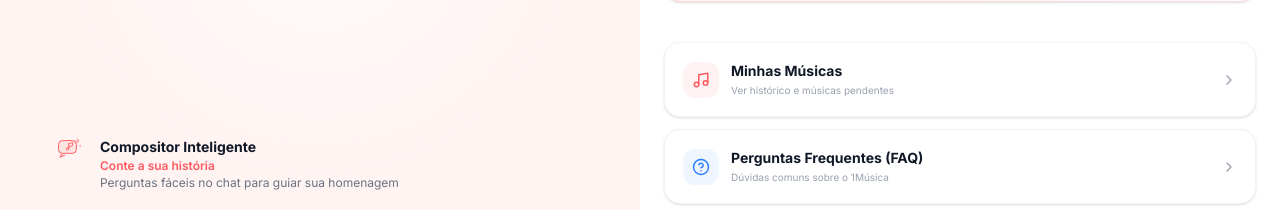
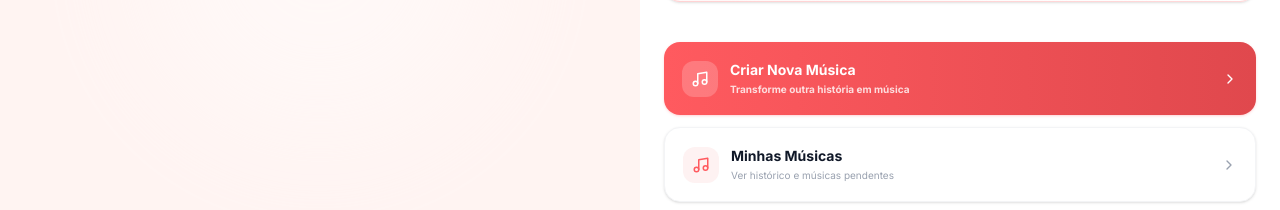
Before and after one commit to paulpessoa/umamusica, a React (Vite) app: page /perfil in a window 1280 px wide. Shown: the part 562-772 px from the top of the page. Built offline with nearby package versions, Linux system fonts and the light colour scheme; no server answers.

Commit message:
feat: add Criar Nova Música button in Profile menu

```diff
--- a/src/pages/Profile.tsx
+++ b/src/pages/Profile.tsx
@@ -141,6 +141,22 @@ export default function Profile() {
           {/* Menu de Opções */}
           <section className="space-y-3 pt-2">
             <button
+              onClick={() => navigate("/chat")}
+              className="w-full bg-gradient-to-r from-[#FF5A5F] to-[#e0484d] text-white font-bold rounded-2xl p-4.5 flex items-center justify-between transition-all hover:opacity-95 shadow-sm shadow-[#FF5A5F]/20 cursor-pointer group"
+            >
+              <div className="flex items-center gap-3">
+                <div className="w-9 h-9 bg-white/20 rounded-xl flex items-center justify-center text-white">
+                  <Music className="w-4.5 h-4.5" />
+                </div>
+                <div className="text-left">
+                  <p className="font-bold text-sm">Criar Nova Música</p>
+                  <p className="text-[10px] text-white/80 mt-0.5">Transforme outra história em música</p>
+                </div>
+              </div>
+              <ChevronRight className="w-4 h-4 text-white group-hover:translate-x-0.5 transition-transform" />
+            </button>
+
+            <button
               onClick={() => navigate("/minhas-musicas")}
               className="w-full bg-white border border-gray-100 hover:border-gray-200 shadow-sm rounded-2xl p-4.5 flex items-center justify-between transition-all group cursor-pointer"
             >
```
